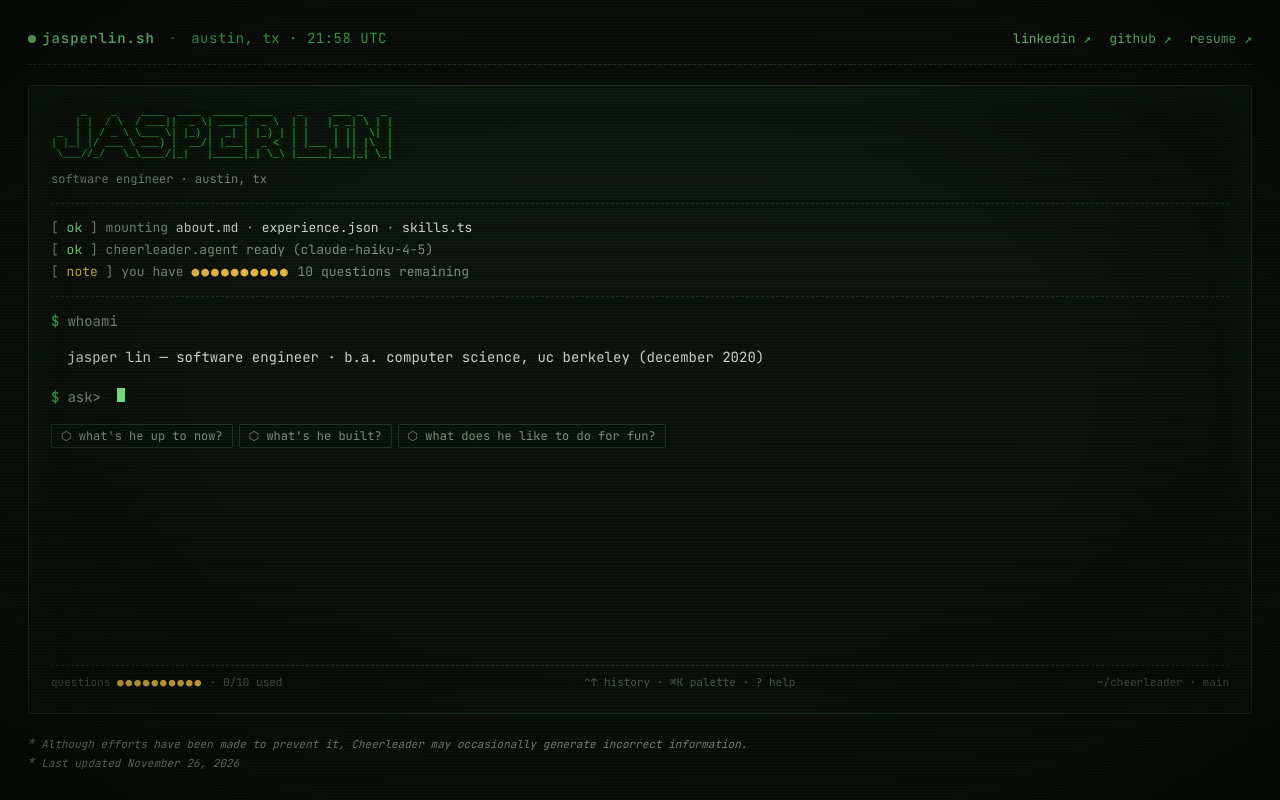
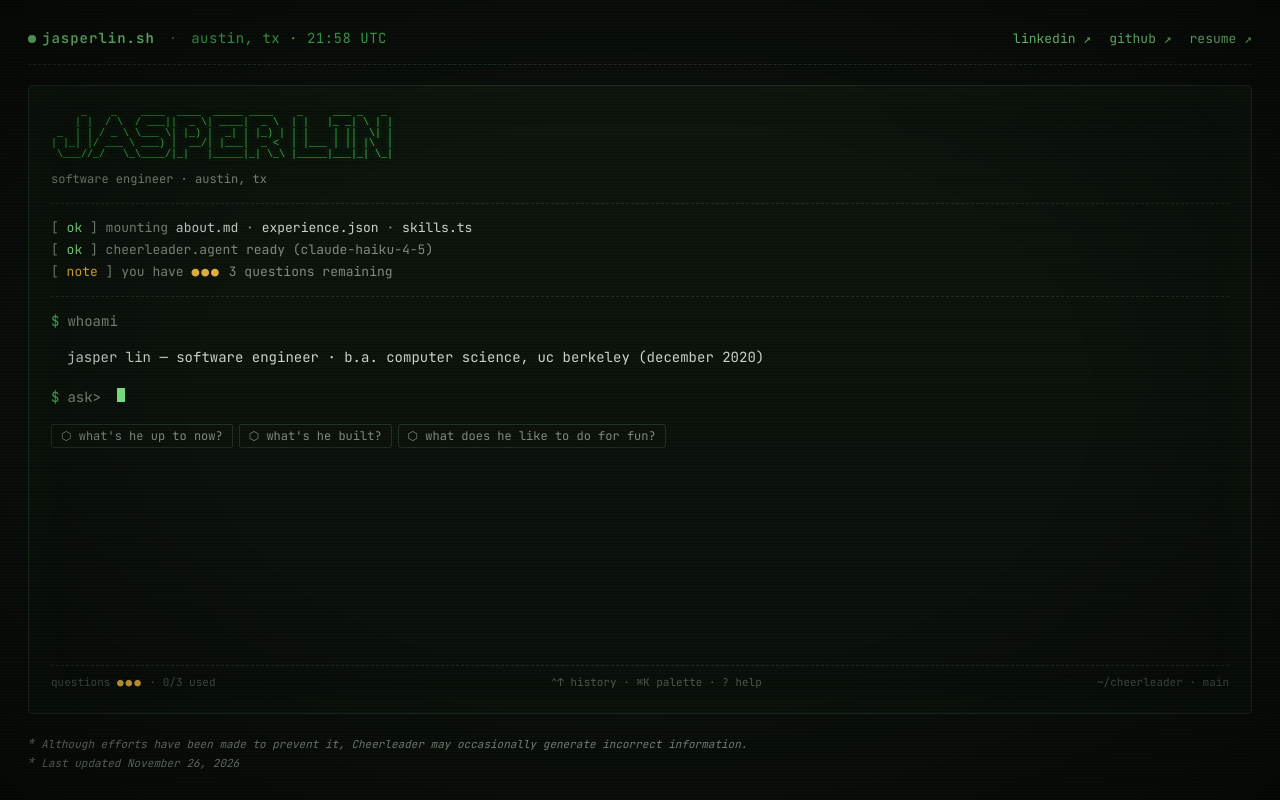
Before and after one commit to jasperlin110/cheerleader, a React (Vite) app in the folder cheerleader-ui/: page / in a window 1280 px wide. Built offline with nearby package versions, Linux system fonts and the light colour scheme; no server answers.

Commit message:
reset max questions

```diff
--- a/cheerleader-ui/src/App.tsx
+++ b/cheerleader-ui/src/App.tsx
@@ -7,7 +7,7 @@ const GITHUB_URL   = import.meta.env.VITE_GITHUB_URL   ?? "https://github.com/ja
 const RESUME_URL   = import.meta.env.VITE_RESUME_URL   ?? "https://drive.google.com/file/d/1ptXrV8il4yFkWTXGcKfMJKBhIjI_eNFn/view?usp=sharing";
 
 const CHARS_PER_SECOND = 350;
-const MAX_QUESTIONS = 10;
+const MAX_QUESTIONS = 3;
 
 const CHIPS = ["what's he up to now?", "what's he built?", "what does he like to do for fun?"];
 
```
